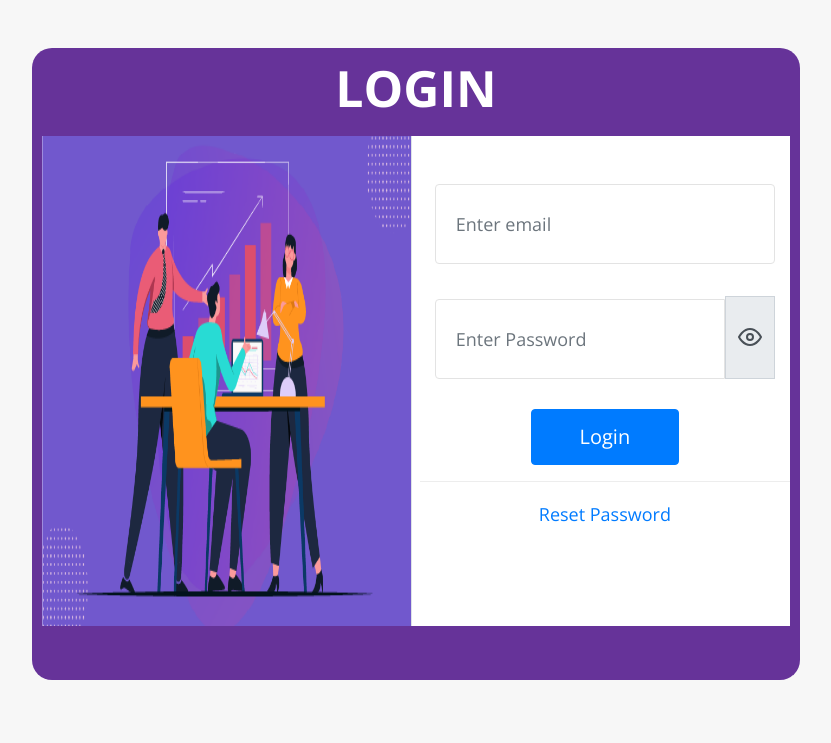
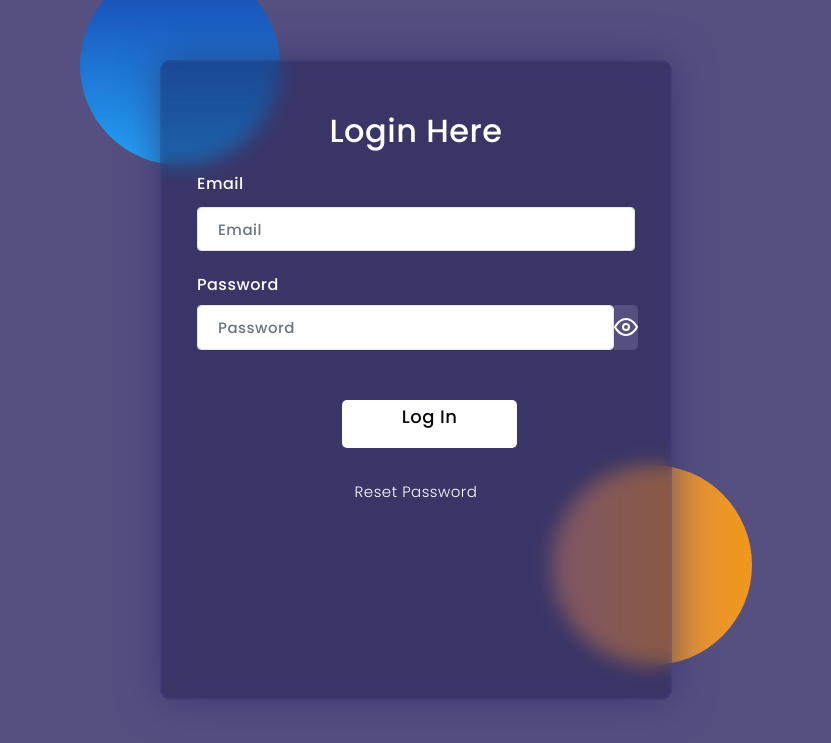
Before and after one commit to So-panha/g7-lms, a PHP site: page /login in a window 1280 px wide. Shown: the top 743 px of the page, without its empty margins (224-1055 px from the left). Run offline with PHP 8.4, Linux system fonts and the light colour scheme; data comes from the database, SQL or seed files in the repository.

Commit message:
[ref] change_style_login

```diff
--- /dev/null
+++ b/vendor/css/login.css
@@ -0,0 +1,159 @@
+::before,
+::after {
+    padding: 0;
+    margin: 0;
+    box-sizing: border-box;
+}
+
+body {
+
+    background-color: #555080;
+
+}
+
+.background {
+
+    width:40%;
+    height: 80vh;
+    position: absolute;
+    transform: translate(-50%, -50%);
+    left: 50%;
+    top: 315px;
+}
+
+
+form {
+    height: 80vh;
+    width: 40%;
+    background-color: rgba(24, 21, 72, 0.442);
+    position: absolute;
+    /* transform: translate(-50%, -50%); */
+    margin-top: 60px;
+    left: 30%;
+    border-radius: 10px;
+    backdrop-filter: blur(10px);
+    border: 2px solid rgba(109, 113, 232, 0.1);
+    box-shadow: 0 0 40px rgba(42, 45, 103, 0.661);
+    padding: 50px 35px;
+}
+
+form * {
+    font-family: 'Poppins', sans-serif;
+    color: #ffffff;
+    letter-spacing: 0.5px;
+    outline: none;
+    border: none;
+}
+
+form h3 {
+    font-size: 32px;
+    text-align: center;
+}
+
+h3 {
+    margin-top: auto;
+}
+
+.background .shape {
+    height: 200px;
+    width: 200px;
+    position: absolute;
+    border-radius: 50%;
+}
+
+.shape:first-child {
+    background: linear-gradient(#1845ad, #23a2f6);
+    left: -80px;
+    top: -30px;
+}
+
+.shape:last-child {
+    background: linear-gradient(to right, #d28a7c, #f09819);
+    right: -80px;
+    bottom: -30px;
+}
+
+label {
+    display: block;
+    margin-top: 20px;
+    font-size: 16px;
+    font-weight: 500;
+}
+.lablepwd {
+   margin-bottom: -10px;
+}
+
+input {
+    display: block;
+    height: 50px;
+    width: 90%;
+    border-radius: 3px;
+    padding: 0 10px;
+    margin-top: 8px;
+    font-size: 14px;
+    font-weight: 300;
+}
+
+.pwds {
+    display: flex;
+    justify-content:space-between;
+}
+
+#password {
+    height: 45px;
+    width: 417px;
+}
+.invalid-feedback h6{
+    color: red;
+}
+
+#eye{
+    background-color: #555080;
+    width: 60px;
+    height: 45px;
+    display: flex;
+    justify-content: center;
+    align-items: center;
+    margin-top: 15px;
+    border-radius: 0px 5px 5px 0px;
+}
+
+::placeholder {
+    color: #e5e5e5;
+}
+
+button  {
+    display: flex;
+    margin-top: 50px;
+    width: 40%;
+    height: 6vh;
+    background-color: #ffffff;
+    color: #080710;
+    margin-left: 145px;
+    font-size: 18px;
+    text-align: center;
+    justify-content: center;
+    border-radius: 5px;
+    cursor: pointer;
+}
+button:hover{
+    background-color: #f09819;
+}
+.social {
+    justify-content: center;
+    margin-top: 30px;
+    display: flex;
+}
+
+.social div {
+    width: 150px;
+    border-radius: 3px;
+    padding: 5px 10px;
+    background-color: rgba(255, 255, 255, 0.27);
+    color: #eaf0fb;
+    text-align: center;
+}
+
+.social div:hover {
+    background-color: rgba(255, 255, 255, 0.47);
+}
--- a/views/login/loginForm.view.php
+++ b/views/login/loginForm.view.php
@@ -1,59 +1,72 @@
-<div class="container mt-5 " style="background-color:rebeccapurple;width:60%;height:79vh; display:flex; flex-direction:column;  padding: 10px; border-radius: 20px;">
-    <div class="top" style="background-color:rebeccapurple; height: 100%; width: 100%; display:flex; flex-direction:column">
-        <div class="title" style="background-color:rebeccapurple; text-align: center; color:white; height: 14%; margin-bottom:-1%;">
-            <h2 class="h2" style="font-weight: bold; font-size: 50px; ">LOGIN</h2>
+<?php
+?>
+
+<!DOCTYPE html>
+<html lang="en">
+
+<head>
+    <!-- Design by foolishdeveloper.com -->
+    <title>Login</title>
+
+    <link rel="preconnect" href="https://fonts.gstatic.com">
+    <link rel="stylesheet" href="https://cdnjs.cloudflare.com/ajax/libs/font-awesome/5.15.4/css/all.min.css">
+    <link href="https://fonts.googleapis.com/css2?family=Poppins:wght@300;500;600&display=swap" rel="stylesheet">
+    <script src="https://cdn.jsdelivr.net/npm/bootstrap@4.6.2/dist/js/bootstrap.bundle.min.js"></script>
+    <link rel="stylesheet" href="../../vendor/css/login.css">
+    <!--Stylesheet-->
+
+</head>
+
+<body>
+    <div class="background">
+        <div class="shape"></div>
+        <div class="shape"></div>
     </div>
-        <div class="d-flex bg-white" style="height: 80%; width: 100%;">
-            <div class="border-right" style="height: 100%; width:50%; display:flex; justify-content:center; align-items:center; margin-right:1%">
-                <img src="/views/login/image/profile.png" class="img-circle" width="100%" height="100%">
-            </div>
-            <div class="" style=" background-color: white; height: 100%; width: 50%; ">
-                <form action="controllers/login/check.login.controller.php" method="POST" style="width: 100%;">
+    <form action="controllers/login/check.login.controller.php" method="POST">
+        <h3>Login Here</h3>
         <?php
         $wrongPwd = '';
         $wrongEmail = '';
         //show the message error when wrong email
-                    if (isset($_SESSION['email'])){
-                        if($_SESSION['email'] === 'wrongEmail'){
+        if (isset($_SESSION['email'])) {
+            if ($_SESSION['email'] === 'wrongEmail') {
                 $wrongEmail = 'is-invalid';
             }
         }
         //show the message error when wrong password
-                    if(isset($_SESSION['pwd'])){
-                        if($_SESSION['pwd'] === 'wrongPwd'){
+        if (isset($_SESSION['pwd'])) {
+            if ($_SESSION['pwd'] === 'wrongPwd') {
                 $wrongPwd = 'is-invalid';
             };
         };
         ?>
-                    <div class="col-12 mt-5">
-                        <div class="form-group ">
-                            <input type="email" class="form-control <?= $wrongEmail ?>" placeholder="Enter email" id="email" name="email" style="height: 10vh; font-size:large;" required />
+
+        <label for="username">Email</label>
+        <!-- <div class="col-12 mt-5"> -->
+        <input type="email" placeholder="Email" id="email" name="email" class="form-control <?= $wrongEmail ?>" required>
         <div class="invalid-feedback">
             <h6>Please try your email agian!</h6>
         </div>
-                        </div>
-                    </div>
-                    <div class="col-12 mt-1">
-                        <div class="form-group ">
-                            <div class="input-group">
-                                <input class="form-control password <?= $wrongPwd?> "id="password" class="block mt-1 w-full " placeholder="Enter Password" type="password" name="password" value="" style="height: 10vh; font-size:large;" required />
-                                <span class="input-group-text togglePassword" id="" style="margin-top: 3.40%; border-radius:0%">
-                                    <i data-feather="eye" style="cursor: pointer;"></i>
-                                </span>
+        <!-- </div> -->
+
+        <label class="lablepwd" for="password">Password</label>
+        <div class="pwds">
+            <div class="child">
+                <input type="password" placeholder="Password" id="password" name="password" class="form-control password <?= $wrongPwd ?>" required>
                 <div class="invalid-feedback">
                     <h6>Please try your password agian!</h6>
                 </div>
             </div>
+            <div class=" togglePassword" id="eye">
+                <i class="icone" data-feather="eye"></i>
             </div>
         </div>
 
-                    <button type="submit" class="btn btn-primary hover-btn d-flex justify-content-center align-items-center" style="width: 40%; height:7vh; font-size: 20px; margin:auto; margin-top: 8%; ">Login</button>
-                    <style>
-                        .hover-btn:hover {
-                            background-color: rebeccapurple;
-                        }
-                    </style>
-                    </button>
+        <button>Log In</button>
+        <a href="" class="social">
+            <p>Reset Password</p>
+        </a>
+
         <!-- script for change to see password or close password  -->
         <script>
             feather.replace({
@@ -73,11 +86,6 @@
             });
         </script>
     </form>
-                <hr>
-                <a href="" class="d-flex">
-                    <h5 class="" style="margin: auto;">Reset Password</h5>
-                </a>
-            </div>
-        </div>
-    </div>
-</div>
+</body>
+
+</html>
```
Also changed, not shown: assets/images/bg_login.webp (added), views/login/image/profile.png (deleted). Lines whose indentation alone changed are shown as unchanged.
